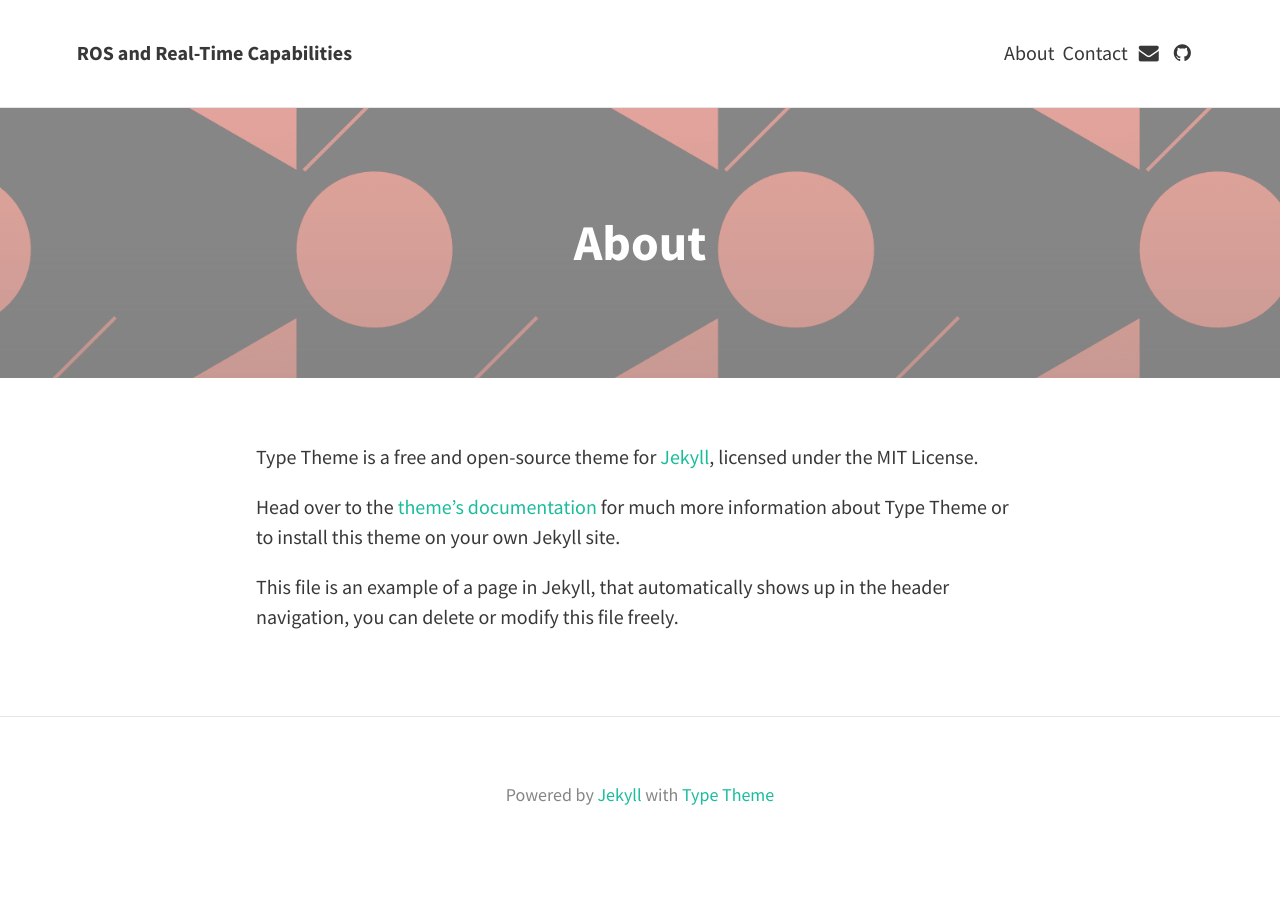
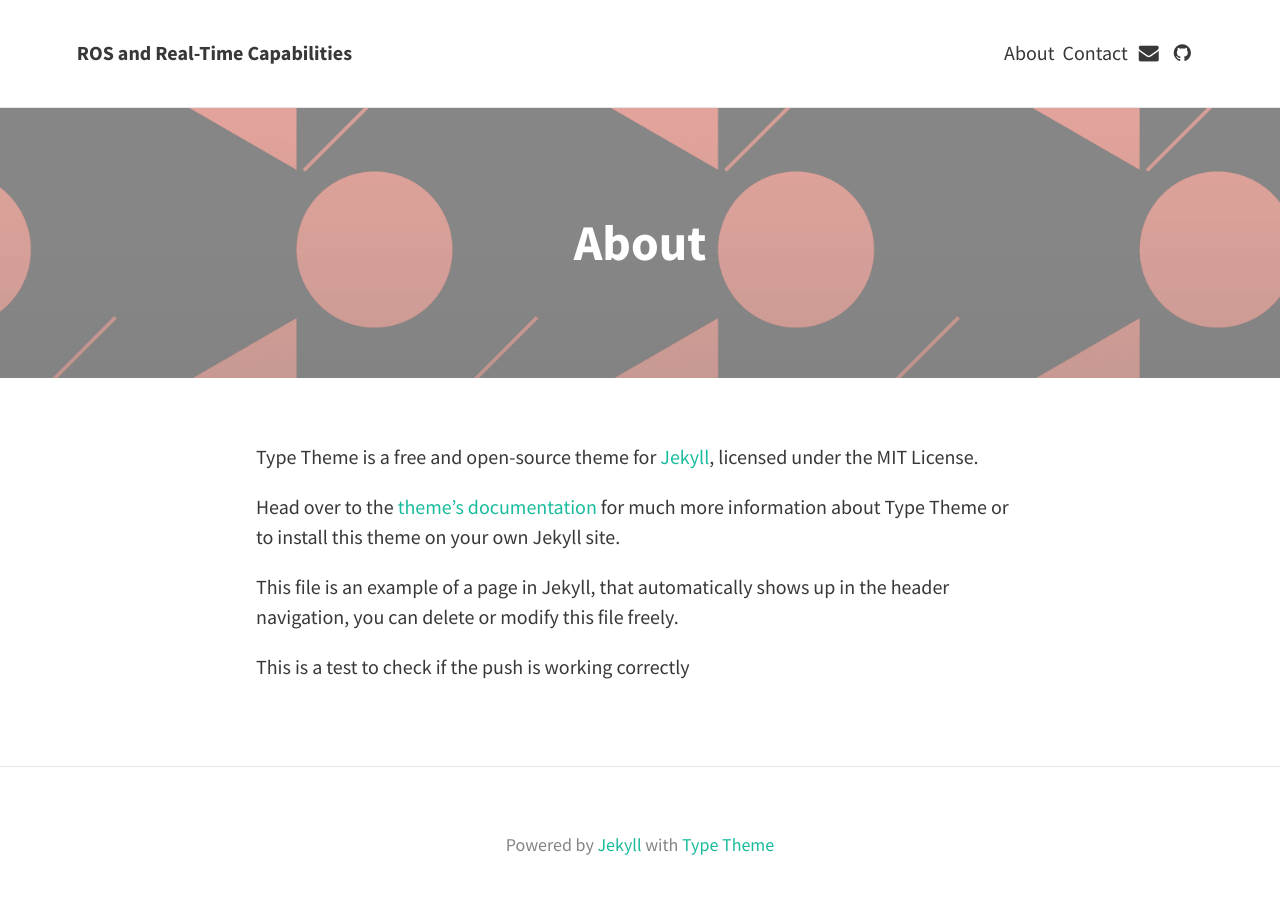
Before and after one commit to MasterERTS/rtros-documentation, a Jekyll site: the page built from about.md, in a window 1280 px wide. Built offline with Jekyll 4.4.1, drawn with Linux system fonts in a browser that asks for light colours; nearby versions of some CDN libraries; before the commit the page ends 900 px from its top, so only the background shows below that.

Commit message:
Initial commit

```diff
--- a/about.md
+++ b/about.md
@@ -10,3 +10,5 @@ Type Theme is a free and open-source theme for [Jekyll](http://jekyllrb.com/), l
 Head over to the [theme's documentation](https://rohanchandra.github.io/project/type/) for much more information about Type Theme or to install this theme on your own Jekyll site.
 
 This file is an example of a page in Jekyll, that automatically shows up in the header navigation, you can delete or modify this file freely.
+
+This is a test to check if the push is working correctly
```
